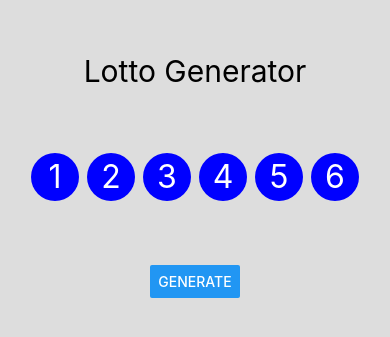
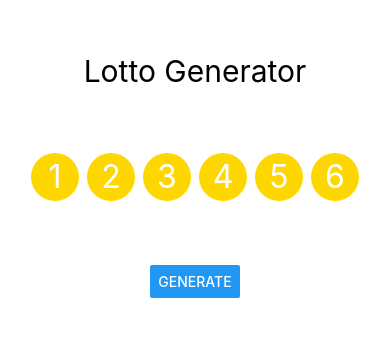
Before and after one commit to csslick/lotto-app-rn, a React Native app: screen / in a window 390 px wide. Shown: the part 247-584 px from the top of the page. Built offline with nearby package versions, Linux system fonts and the light colour scheme.

Commit message:
ball color by number

```diff
--- a/App.js
+++ b/App.js
@@ -5,6 +5,24 @@ import { useState, useEffect } from 'react';
 export default function App() {
   // lotto num(6)
   const [lotto, setLotto] = useState([1, 2, 3, 4, 5, 6])
+  // color table
+  const color = [
+    // 1...10
+    'gold','gold','gold','gold','gold','gold','gold','gold','gold','gold',
+    // 11...20
+    'blue','blue','blue','blue','blue','blue','blue','blue','blue','blue',
+    // 21...30
+    'red','red','red','red','red','red','red','red','red','red',
+    // 31...40
+    'gray','gray','gray','gray','gray','gray','gray','gray','gray','gray',
+    // 41...45
+    'green','green','green','green','green',
+  ]
+
+  // lotto 번호 종류에 따라 색상 바꿈
+  useEffect(() => {
+    console.log('render')
+  }, [lotto])
 
   // generate lotto num
   const genLotto = () => {
@@ -38,7 +56,7 @@ export default function App() {
           lotto.map((num, key) => {
             return (
               <View key={key} style={{
-                backgroundColor: 'blue',
+                backgroundColor: color[num-1], // 배열색상값 = 숫자값 - 1
                 width: 48, height: 48, margin: 4,
                 borderRadius: 24,
                 justifyContent: 'center', alignItems: 'center'
@@ -60,7 +78,7 @@ export default function App() {
 const styles = StyleSheet.create({
   container: {
     flex: 1,
-    backgroundColor: '#ddd',
+    backgroundColor: '#fff',
     alignItems: 'center',
     justifyContent: 'center',
   },
```
